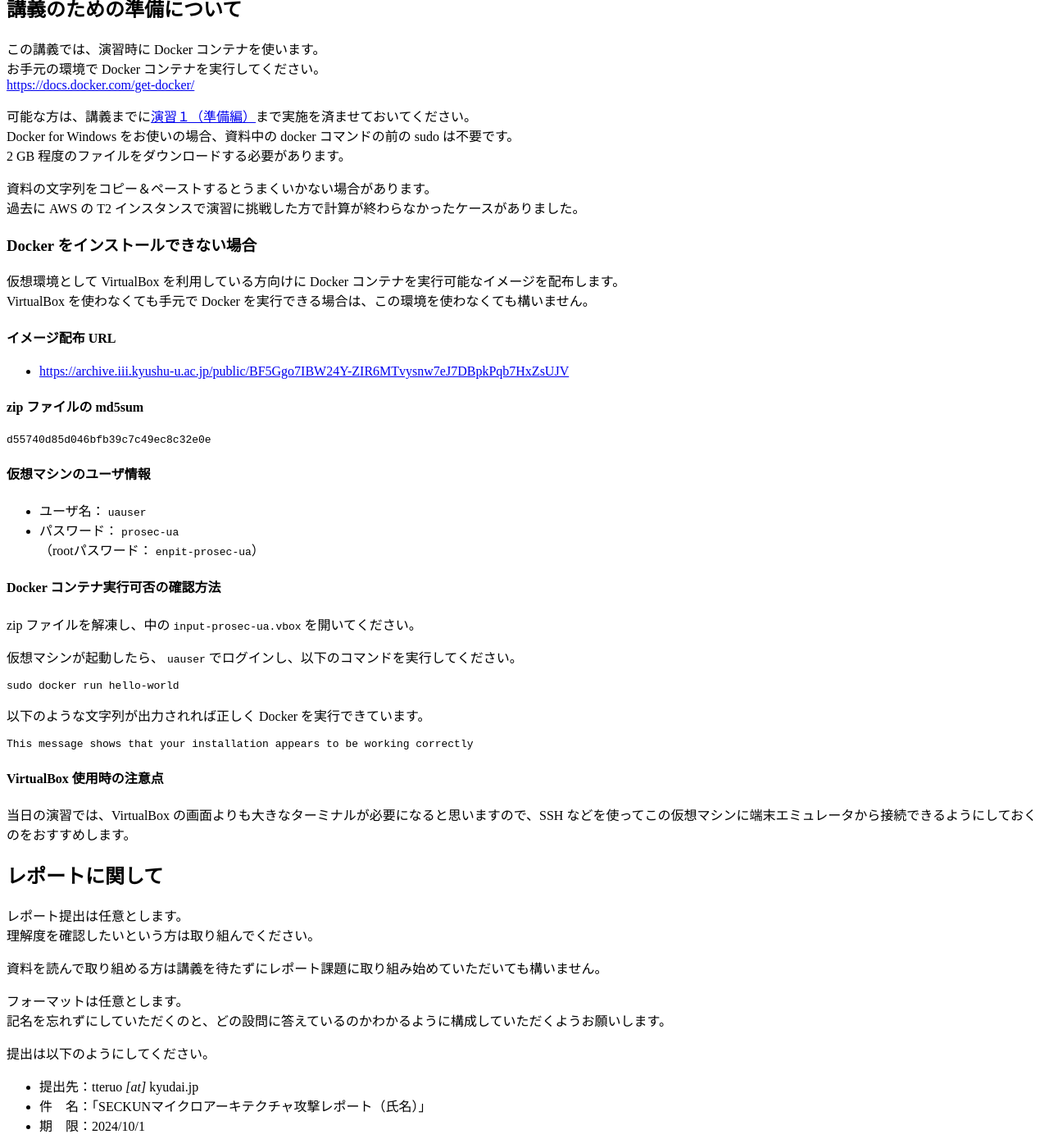
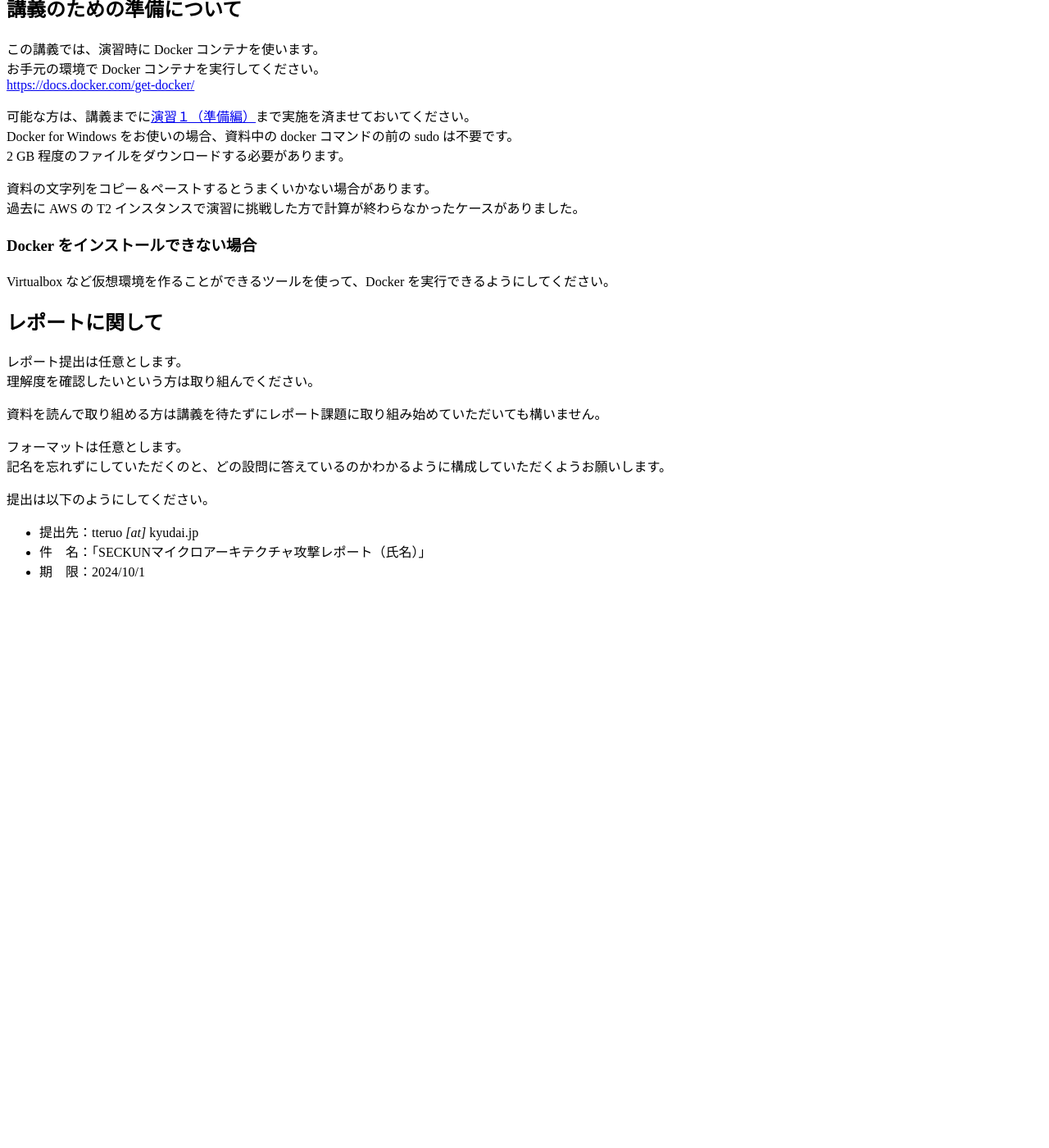
Before and after one commit to teruo41/teruo41.github.io, a Jekyll site: the page built from lectures/enpit-prosec-uarch2024.md, in a window 1280 px wide and 1400 px high, scrolled down 570 px. Shown: the whole window at 82% size. Built offline with Jekyll 4.4.1, drawn with Linux system fonts in a browser that asks for light colours; after the commit the page ends 1294 px from its top, so only the background shows below that.

Commit message:
Update enpit-prosec-uarch2024.md

````diff
--- a/lectures/enpit-prosec-uarch2024.md
+++ b/lectures/enpit-prosec-uarch2024.md
@@ -47,37 +47,7 @@ Docker for Windows をお使いの場合、資料中の docker コマンドの
 
 ### Docker をインストールできない場合
 
-仮想環境として VirtualBox を利用している方向けに Docker コンテナを実行可能なイメージを配布します。
-VirtualBox を使わなくても手元で Docker を実行できる場合は、この環境を使わなくても構いません。
-
-#### イメージ配布 URL
-- [https://archive.iii.kyushu-u.ac.jp/public/BF5Ggo7IBW24Y-ZIR6MTvysnw7eJ7DBpkPqb7HxZsUJV](https://archive.iii.kyushu-u.ac.jp/public/BF5Ggo7IBW24Y-ZIR6MTvysnw7eJ7DBpkPqb7HxZsUJV)
-
-#### zip ファイルの md5sum
-```
-d55740d85d046bfb39c7c49ec8c32e0e
-```
-
-#### 仮想マシンのユーザ情報
-- ユーザ名： `uauser`
-- パスワード： `prosec-ua`
-  （rootパスワード： `enpit-prosec-ua`）
-
-#### Docker コンテナ実行可否の確認方法
-zip ファイルを解凍し、中の `input-prosec-ua.vbox` を開いてください。
-
-仮想マシンが起動したら、 `uauser` でログインし、以下のコマンドを実行してください。
-```
-sudo docker run hello-world
-```
-
-以下のような文字列が出力されれば正しく Docker を実行できています。
-```
-This message shows that your installation appears to be working correctly
-```
-
-#### VirtualBox 使用時の注意点
-当日の演習では、VirtualBox の画面よりも大きなターミナルが必要になると思いますので、SSH などを使ってこの仮想マシンに端末エミュレータから接続できるようにしておくのをおすすめします。
+Virtualbox など仮想環境を作ることができるツールを使って、Docker を実行できるようにしてください。
 
 ## レポートに関して
 レポート提出は任意とします。
````
